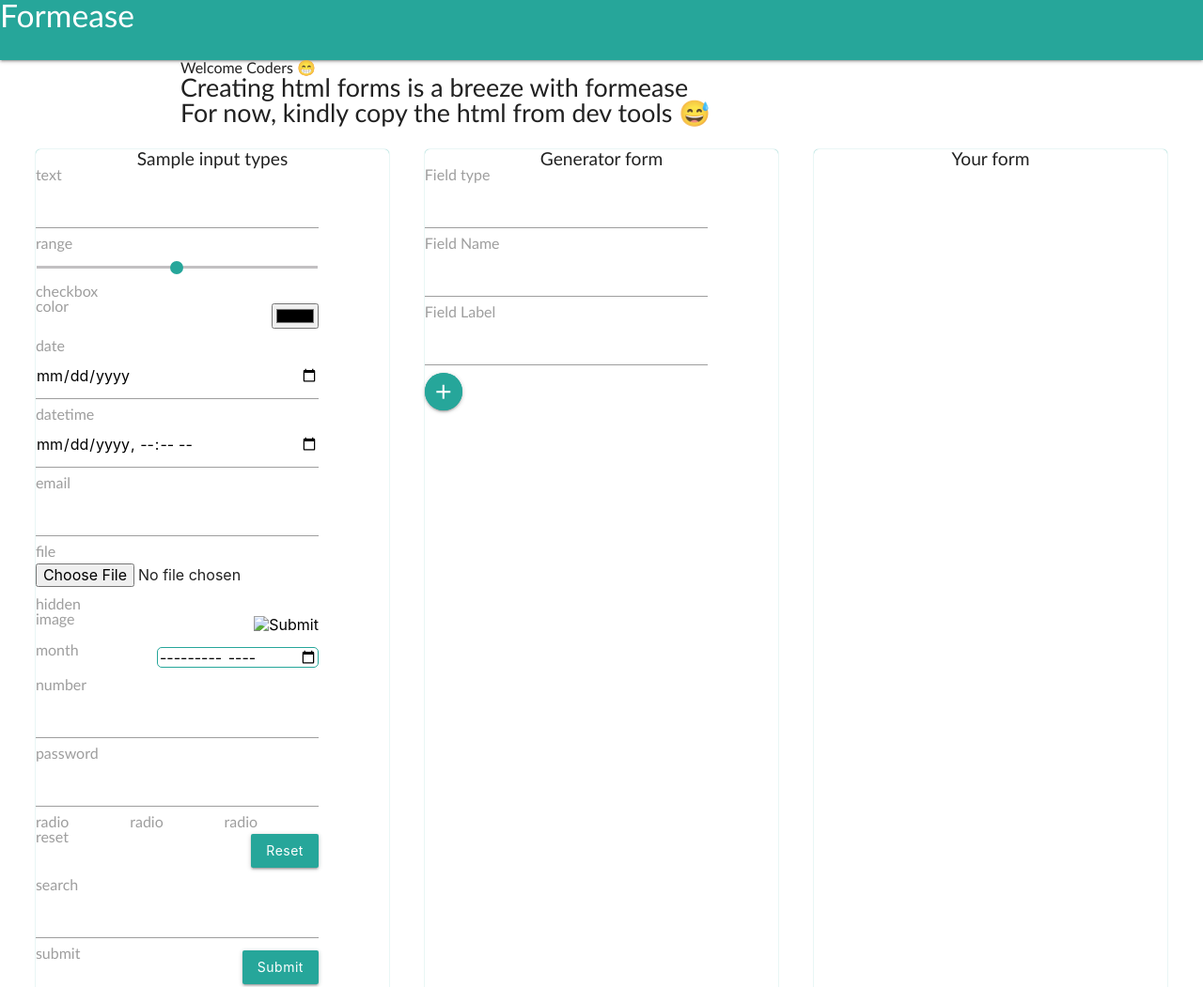
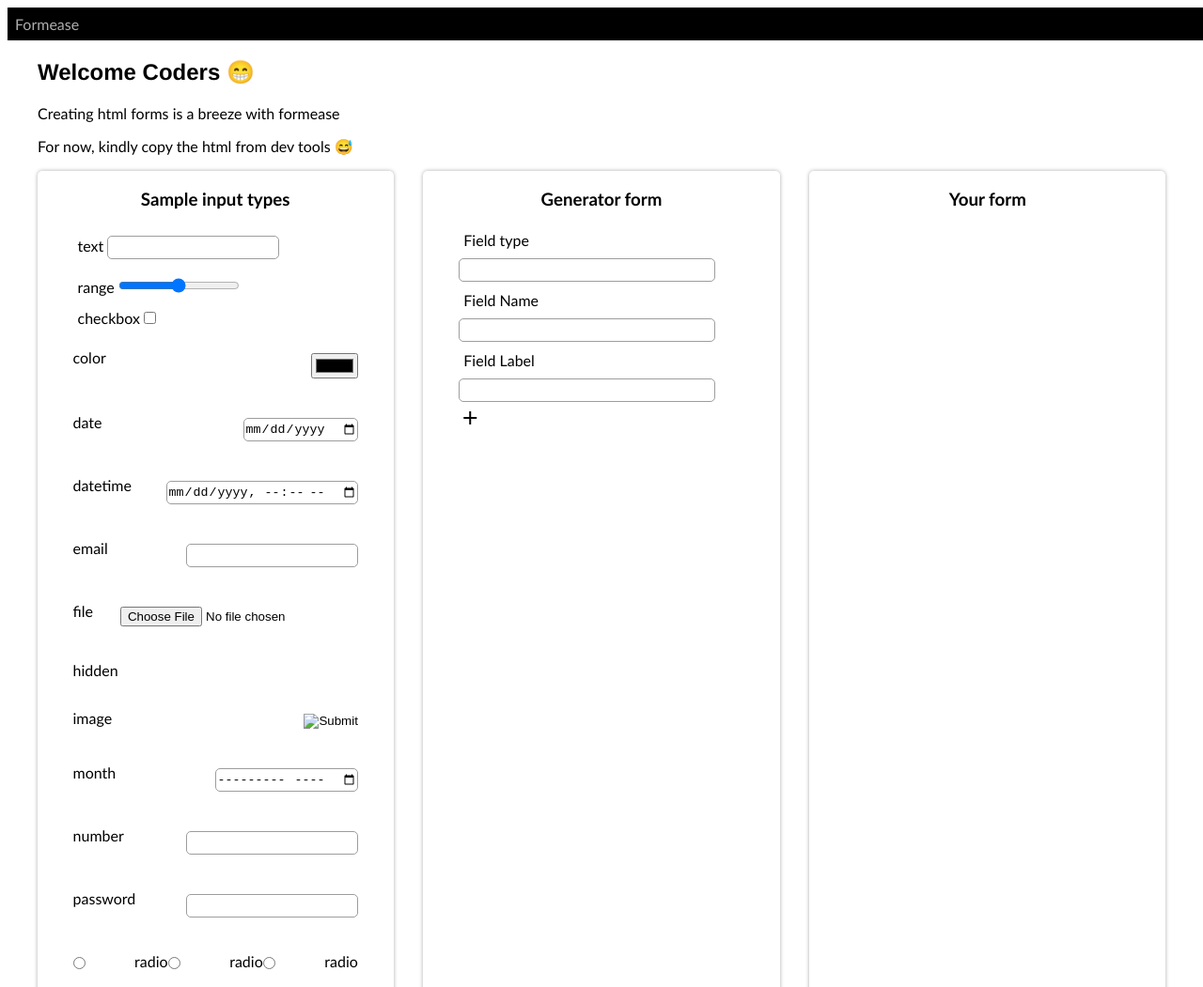
Before and after one commit to jaduri/formease, a website with bundled scripts: page index.html in a window 1280 px wide. Shown: the top 1051 px of the page at 94% size. Built offline with nearby package versions, Linux system fonts and the light colour scheme.

Commit message:
remove materialize and reset css

```diff
--- a/index.html
+++ b/index.html
@@ -5,29 +5,26 @@
     <meta charset="utf-8">
     <meta name="description" content="Create HTML forms with ease">
     <meta name="viewport" content="width=device-width, initial-scale=1.0">
-    <!--CSS Stylesheets: Reset CSS, Materialize CSS, Main CSS-->
-    <link rel="stylesheet" href="styles/reset.css"/>
     <link href="https://fonts.googleapis.com/icon?family=Material+Icons" rel="stylesheet">
-    <link rel="stylesheet" href="https://cdnjs.cloudflare.com/ajax/libs/materialize/1.0.0/css/materialize.min.css">
     <link rel="stylesheet" href="styles/main.css"/>
     <!--Title-->
     <title>Formease</title>
   </head>
   <body>
-    <header>
-      <nav id="navbar" class="nav-wrapper">
-        <a href="#" class="brand-logo">Formease</a>
+    <header id="header">
+      <nav id="navbar">
+        <a id="brand-name" href="#">Formease</a>
       </nav>
-      <div id="welcome" class="container">
+      <div id="welcome">
         <h2>Welcome Coders &#128513;</h2>
         <p class="flow-text">Creating html forms is a breeze with formease</p>
         <p class="flow-text">For now, kindly copy the html from dev tools &#128517;</p>
       </div>
     </header>
     <main id="main">
-      <div id="reference-form" class="container refs">
+      <div id="reference-form" class="refs">
         <h3 class="form-title">Sample input types</h3>
-        <form >
+        <form>
             <label for="name">
               <span>text</span>
               <input type="text" name="name"/>
@@ -119,7 +116,7 @@
           </p>
         </form>
       </div>
-      <div class="container primary-form-container">
+      <div class="primary-form-container">
         <h3 class="form-title">Generator form</h3>
         <form action="/register" method="POST" id="primary-form">
           <label for="type">Field type</label>
@@ -128,21 +125,17 @@
           <input type="text" name="name">
           <label for="label">Field Label</label>
           <input type="text" name="label">
-          <a class="btn-floating"><i class="add-button material-icons">add</i></a>
+          <a id="add-button"><i class="material-icons">add</i></a>
 
         </form>
       </div>
-      <div class="container output-form">
+      <div class="output-form">
         <h3 class="form-title">Your form</h3>
         <div id="root">
 
         </div>
       </div>
     </main>
-    <footer id="footer" class="page-footer">
-        <p>&copy; Formease 2021</p>
-    </footer>
   </body>
   <script type="module" src="./src/main.js"></script>
-  <script src="https://cdnjs.cloudflare.com/ajax/libs/materialize/1.0.0/js/materialize.min.js"></script>
 </html>
--- a/styles/main.css
+++ b/styles/main.css
@@ -1,54 +1,72 @@
-:root {
+html {
+  margin: 0;
+  padding: 0;
+}
+* {
+  box-sizing: border-box;
+}
+body{
   font-family: "Trebuchet MS", sans-serif;
-  --primary-color: #26A69A;
+}
+
+#header{
+  width: 100vw;
 }
 
 #navbar {
-  padding-bottom: 5px;
-  background-color: var(--primary-color);
+  background-color: black;
+  margin: auto;
+  width: 100%;
+  padding: 1vh;
+  top: 0;
+}
+
+#brand-name {
+  text-decoration: none;
+  color: #adadad;
+}
+
+#welcome {
+  margin: auto;
+  width: 95%;
 }
 
 #main{
   display: flex;
   flex-wrap: wrap;
   justify-content: space-evenly;
-  margin: auto;
-  width: 100vw;
-  padding: 1%;
+}
+#main > div{
+  width: 90%;
+  border-radius: 5px;
+  box-shadow: 0 0 4px #adadad;
 }
 
-#main > div{
-  border-radius: 5px;
-  margin: 1%;
-  box-shadow: 0 0 1px var(--primary-color);
-}
-
-@media (min-width: 750px){
+@media (min-width: 768px) {
   #main > div{
     width: 30%;
   }
 }
 
-.form-title {
+h1, h2 {
+  font-family: Helvetica;
+}
+h3 {
   text-align: center;
-  font-size: larger;
+}
+p{
+  font-family: "Trebuchet MS", sans-serif;
 }
 
 form{
+  display: flex;
+  flex-direction: column;
   width: 80%;
   margin: auto;
-  padding-bottom: 5%;
 }
-
-.add-button {
-  background-color: var(--primary-color);
+form > label{
+  margin: 5px;
 }
-
-#footer {
-  background-color: var(--primary-color);
-  padding: 1%;
-}
-
 input[type="text"], input[type="date"],
 input[type="datetime-local"], input[type="email"],
 input[type="month"], input[type="number"],
@@ -57,21 +75,36 @@ input[type="tel"], input[type="time"],
 input[type="url"], textarea
 {
   border-radius: 5px;
-  border: 1px solid var(--primary-color);
+  border: 1px solid #9d9d9d;
+  height: 25px;
+  max-width: 90%;
 }
 input {
-  margin: 5px 0 10px;
+  max-width: 90%;
+  margin: 5px 0 5px;
 }
 input[type="submit"], input[type="reset"]{
-  text-decoration: none;
-  text-transform: capitalize;
-  background-color: var(--primary-color);
+  display: inline-block;
+  width: 80px;
+  max-width: 100%;
+  margin: 5px 0;
+  margin-left: auto;
+  height: 25px;
+  border-radius: 5px;
+  border: 1px solid #9d9d9d;
 }
 textarea{
+  height: auto;
   min-width: 100%;
   min-height: 100px;
 }
-
+form > button[type="submit"] {
+  border-radius: 5px;
+  border: 1px solid #9d9d9d;
+  height: 25px;
+  width: 120px;
+  margin: 20px 0;
+}
 .refs > form > p {
   display: flex;
   flex-wrap: wrap;
--- a/styles/reset.css
+++ /dev/null
@@ -1,48 +0,0 @@
-/* http://meyerweb.com/eric/tools/css/reset/
-   v2.0 | 20110126
-   License: none (public domain)
-*/
-
-html, body, div, span, applet, object, iframe,
-h1, h2, h3, h4, h5, h6, p, blockquote, pre,
-a, abbr, acronym, address, big, cite, code,
-del, dfn, em, img, ins, kbd, q, s, samp,
-small, strike, strong, sub, sup, tt, var,
-b, u, i, center,
-dl, dt, dd, ol, ul, li,
-fieldset, form, label, legend,
-table, caption, tbody, tfoot, thead, tr, th, td,
-article, aside, canvas, details, embed,
-figure, figcaption, footer, header, hgroup,
-menu, nav, output, ruby, section, summary,
-time, mark, audio, video {
-	margin: 0;
-	padding: 0;
-	border: 0;
-	font-size: 100%;
-	font: inherit;
-	vertical-align: baseline;
-}
-/* HTML5 display-role reset for older browsers */
-article, aside, details, figcaption, figure,
-footer, header, hgroup, menu, nav, section {
-	display: block;
-}
-body {
-	line-height: 1;
-}
-ol, ul {
-	list-style: none;
-}
-blockquote, q {
-	quotes: none;
-}
-blockquote:before, blockquote:after,
-q:before, q:after {
-	content: '';
-	content: none;
-}
-table {
-	border-collapse: collapse;
-	border-spacing: 0;
-}
```
